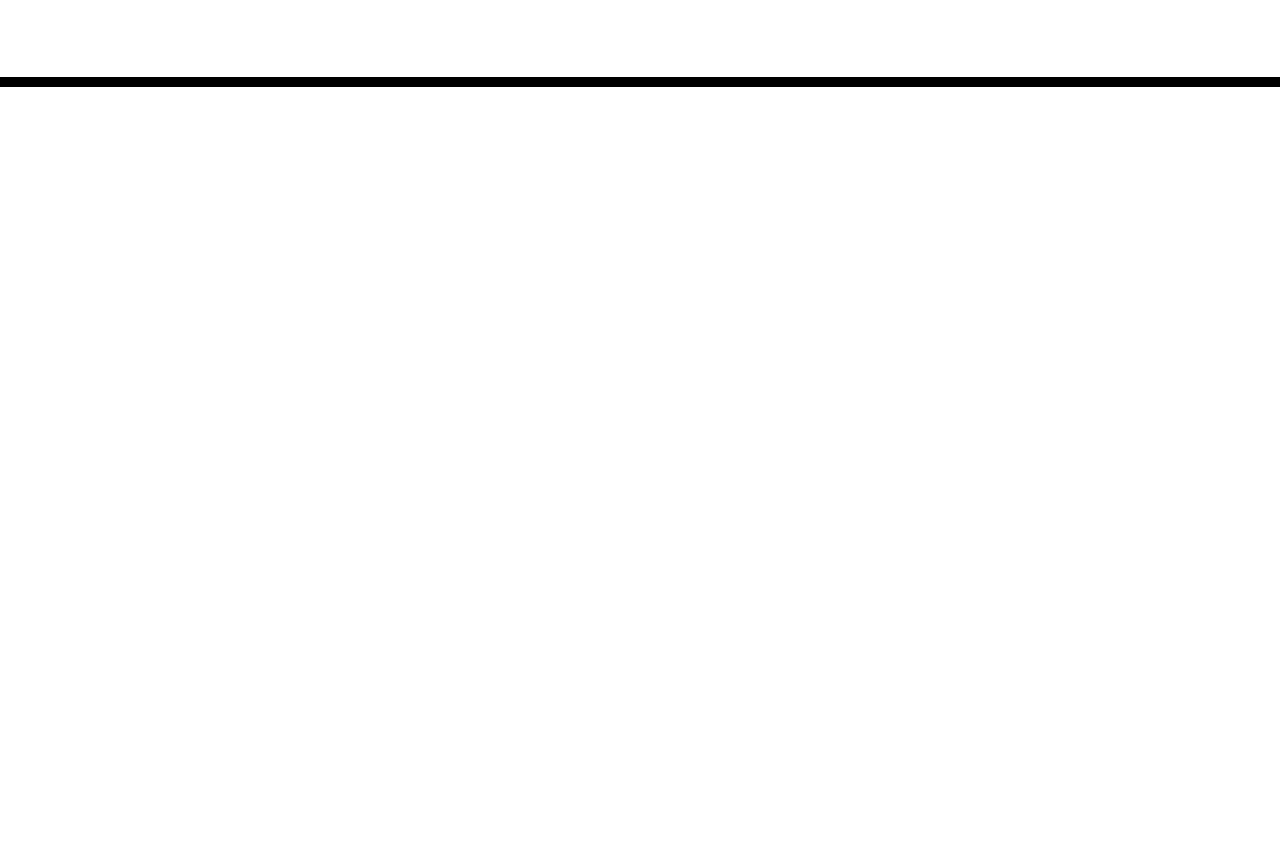
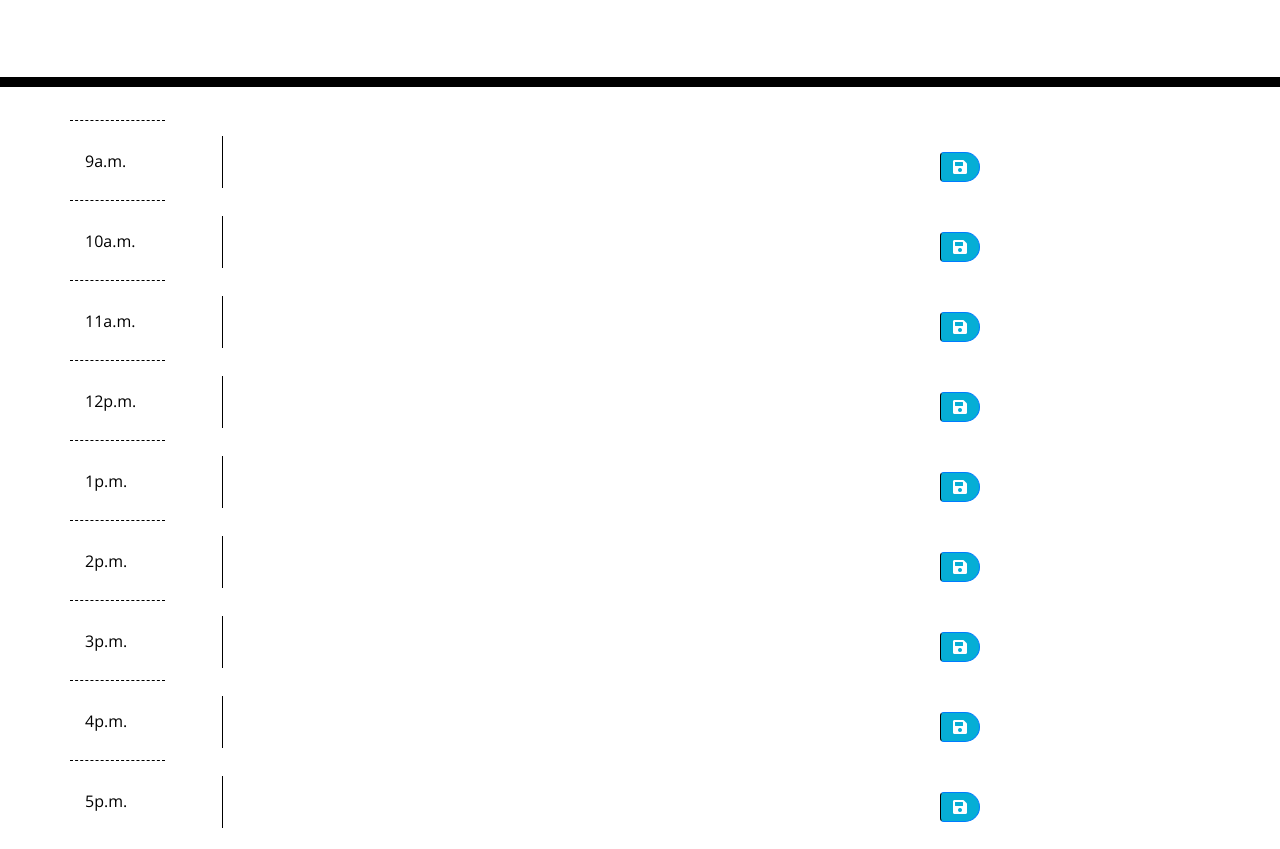
Before and after one commit to dlwhite112/Perfect-Day-Planner, a plain HTML site: page Develop/index.html in a window 1280 px wide. Shown: the part 181-1030 px from the top of the page. Before the commit the page ends 800 px from the top, so only its background shows below. Drawn offline with nearby package versions, Linux system fonts and the light colour scheme.

Commit message:
add html structure, script, readme template

```diff
--- a/Develop/index.html
+++ b/Develop/index.html
@@ -18,7 +18,7 @@
       href="https://fonts.googleapis.com/css?family=Open+Sans&display=swap"
       rel="stylesheet"
     />
-    <link rel="stylesheet" href="style.css" />
+    <link rel="stylesheet" href="./style.css" />
     <title>Work Day Scheduler</title>
   </head>
 
@@ -30,9 +30,119 @@
     </header>
     <div class="container">
       <!-- Timeblocks go here -->
+
+      <!-- 9am slot -->
+      <div class="row">
+        <div class="col-1 col-sm-1 hour">
+          9a.m.
+        </div>
+        <div class="col-8 col-sm10">
+          <textarea name="task"></textarea>
+        </div>
+        <div class="col-1 col-sm-1">
+          <button class="btn btn-primary saveBtn fas fa-save" id="0"></button>
+        </div>
+      </div>
+      <!-- 10am slot -->
+      <div class="row">
+        <div class="col-1 col-sm-1 hour">
+          10a.m.
+        </div>
+        <div class="col-8 col-sm10">
+          <textarea name="task"></textarea>
+        </div>
+        <div class="col-1 col-sm-1">
+          <button class="btn btn-primary saveBtn fas fa-save" id="1"></button>
+        </div>
+      </div>
+      <!-- 11am slot -->
+      <div class="row">
+        <div class="col-1 col-sm-1 hour">
+          11a.m.
+        </div>
+        <div class="col-8 col-sm10">
+          <textarea name="task"></textarea>
+        </div>
+        <div class="col-1 col-sm-1">
+          <button class="btn btn-primary saveBtn fas fa-save" id="1"></button>
+        </div>
+      </div>
+      <!-- 12am slot -->
+      <div class="row">
+        <div class="col-1 col-sm-1 hour">
+          12p.m.
+        </div>
+        <div class="col-8 col-sm10">
+          <textarea name="task"></textarea>
+        </div>
+        <div class="col-1 col-sm-1">
+          <button class="btn btn-primary saveBtn fas fa-save" id="3"></button>
+        </div>
+      </div>
+      <!-- 1pm slot -->
+      <div class="row">
+        <div class="col-1 col-sm-1 hour">
+          1p.m.
+        </div>
+        <div class="col-8 col-sm10">
+          <textarea name="task"></textarea>
+        </div>
+        <div class="col-1 col-sm-1">
+          <button class="btn btn-primary saveBtn fas fa-save" id="4"></button>
+        </div>
+      </div>
+      <!-- 2pm slot -->
+      <div class="row">
+        <div class="col-1 col-sm-1 hour">
+          2p.m.
+        </div>
+        <div class="col-8 col-sm10">
+          <textarea name="task"></textarea>
+        </div>
+        <div class="col-1 col-sm-1">
+          <button class="btn btn-primary saveBtn fas fa-save" id="5"></button>
+        </div>
+      </div>
+      <!-- 3pm slot -->
+      <div class="row">
+        <div class="col-1 col-sm-1 hour">
+          3p.m.
+        </div>
+        <div class="col-8 col-sm10">
+          <textarea name="task"></textarea>
+        </div>
+        <div class="col-1 col-sm-1">
+          <button class="btn btn-primary saveBtn fas fa-save" id="6"></button>
+        </div>
+      </div>
+      <!-- 4pm slot -->
+      <div class="row">
+        <div class="col-1 col-sm-1 hour">
+          4p.m.
+        </div>
+        <div class="col-8 col-sm10">
+          <textarea name="task"></textarea>
+        </div>
+        <div class="col-1 col-sm-1">
+          <button class="btn btn-primary saveBtn fas fa-save" id="7"></button>
+        </div>
+      </div>
+      <!-- 5pm slot -->
+      <div class="row">
+        <div class="col-1 col-sm-1 hour">
+          5p.m.
+        </div>
+        <div class="col-8 col-sm10">
+          <textarea name="task"></textarea>
+        </div>
+        <div class="col-1 col-sm-1">
+          <button class="btn btn-primary saveBtn fas fa-save" id="8"></button>
+        </div>
+      </div>
     </div>
 
     <script src="https://cdnjs.cloudflare.com/ajax/libs/jquery/3.2.1/jquery.min.js"></script>
     <script src="https://cdnjs.cloudflare.com/ajax/libs/moment.js/2.24.0/moment.min.js"></script>
+    <script src="script.js"></script>
   </body>
 </html>
--- /dev/null
+++ b/Develop/script.js
@@ -0,0 +1,4 @@
+// variables
+var timeNow  = moment().format('MMMM Do YYYY, h:mm:ss a');
+
+console.log(timeNow)
```
Also changed, not shown: 2 other files.
